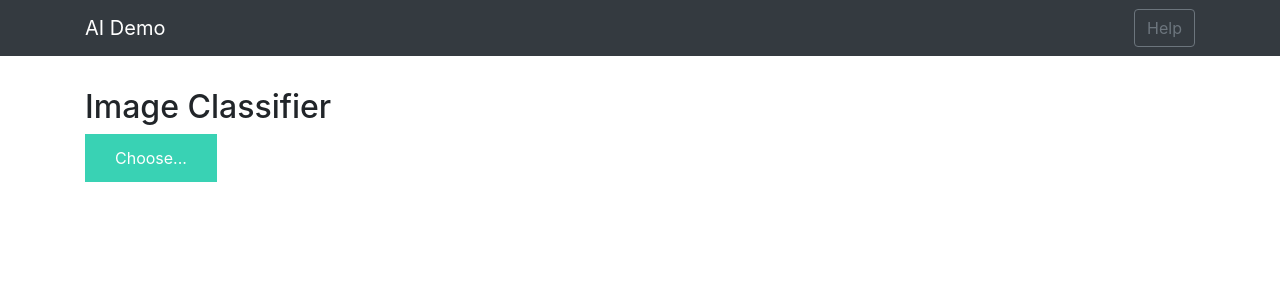
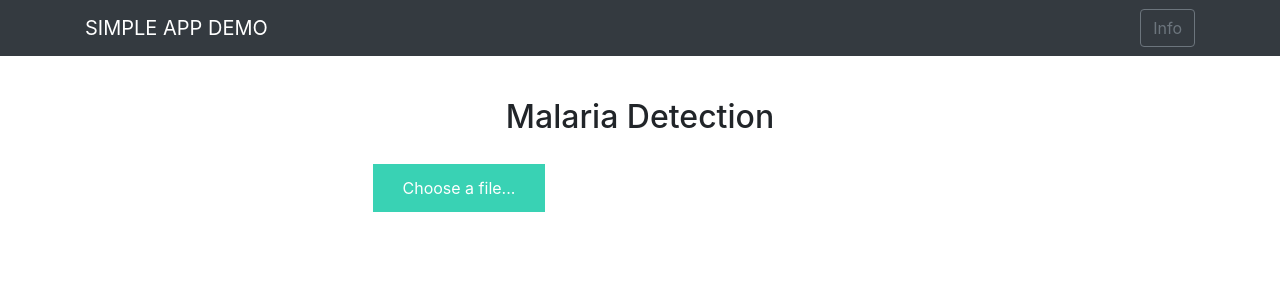
Before and after one commit to Olympiah/Malaria_classification_model, a Flask app: template templates/index.html in a window 1280 px wide. Shown: the top 300 px of the page. Run offline with Flask 2, Linux system fonts and the light colour scheme; the template is opened without the code that fills it: most values are stand-ins (such as "Sample title", 1, 10 or a date in 2020); some libraries are stand-ins or nearby versions.

Commit message:
Minor corrections and additions

```diff
--- a/app.py
+++ b/app.py
@@ -4,32 +4,33 @@ from tensorflow.keras.preprocessing import image
 
 import os
 import numpy as np
-from flask import Flask,render_template,url_for,request
+from flask import Flask,render_template,request
 from werkzeug.utils import secure_filename
+# import PIL
 
 app = Flask(__name__)
 # models/model1.h5
-MODEL_PATH='models/model1.h5'
+MODEL_PATH ='models/model1.h5'
 # loading our saved model
 model = load_model(MODEL_PATH)
 
 # defining function
 def model_predict(img_path,model):
-    img=image.load_img(img_path,target_size=(224,224))
+    img=  image.load_img(img_path,target_size=(224,224))
     # preprocessing image by converting it to an array of pixels
-    x=image.img_to_array(img)
-    # scaling the image
-    # x=x/255
+    x = image.img_to_array(img)
+
     x = np.expand_dims(x,axis=0)
 
-    x=preprocess_input(x)
+    x = preprocess_input(x)
     preds = model.predict(x)
+    # getting the highest probability
     preds = np.argmax(preds,axis=1)
 
     if preds > 0.5:
-        preds = "You are Infected with malaria"
+        preds = "Parasitized"
     else:
-        preds = "You are not infected"
+        preds = "Uninfected"
     return preds
 
 # Main Page
@@ -44,7 +45,7 @@ def upload():
 
         # saving file to./uploads
         basepath = os.path.dirname(__file__)
-        file_path=os.path.join(basepath,'uploads',secure_filename(file.filename))
+        file_path = os.path.join(basepath,'uploads',secure_filename(file.filename))
         file.save(file_path)
 
         result = model_predict(file_path,model)
--- a/static/css/main.css
+++ b/static/css/main.css
@@ -6,6 +6,13 @@
     box-shadow: 0px 2px 4px 0px rgba(0, 0, 0, 0.1);
     margin-top: 1em;
     margin-bottom: 1em;
+}
+
+
+.center {
+  margin: auto;
+  width: 50%;
+  padding: 10px;
 }
 
 .img-preview>div {
--- a/templates/base.html
+++ b/templates/base.html
@@ -4,7 +4,7 @@
     <meta charset="UTF-8">
     <meta name="viewport" content="width=device-width, initial-scale=1.0">
     <meta http-equiv="X-UA-Compatible" content="ie=edge">
-    <title>AI Demo</title>
+    <title>SIMPLE APP DEMO</title>
     <link href="https://cdn.bootcss.com/bootstrap/4.0.0/css/bootstrap.min.css" rel="stylesheet">
     <script src="https://cdn.bootcss.com/popper.js/1.12.9/umd/popper.min.js"></script>
     <script src="https://cdn.bootcss.com/jquery/3.3.1/jquery.min.js"></script>
@@ -15,8 +15,8 @@
 <body>
     <nav class="navbar navbar-dark bg-dark">
         <div class="container">
-            <a class="navbar-brand" href="#">AI Demo</a>
-            <button class="btn btn-outline-secondary my-2 my-sm-0" type="submit">Help</button>
+            <a class="navbar-brand" href="#"> SIMPLE APP DEMO</a>
+            <button class="btn btn-outline-secondary my-2 my-sm-0" type="submit">Info</button>
         </div>
     </nav>
     <div class="container">
--- a/templates/index.html
+++ b/templates/index.html
@@ -1,11 +1,11 @@
 {% extends "base.html" %} {% block content %}
 
-<h2>Image Classifier</h2>
+<div class="center" ><h2 style="text-align: center" > Malaria Detection </h2></div>
 
-<div>
+<div class="center">
     <form id="upload-file" method="post" enctype="multipart/form-data">
         <label for="imageUpload" class="upload-label">
-            Choose...
+            Choose a file...
         </label>
         <input type="file" name="file" id="imageUpload" accept=".png, .jpg, .jpeg">
     </form>
@@ -23,7 +23,7 @@
     <div class="loader" style="display:none;"></div>
 
     <h3 id="result">
-        <span> </span>
+        <span>{{preds}} </span>
     </h3>
 
 </div>
```
Also changed, not shown: static/js/main2.js (deleted, +0 -54 lines), README.md, uploads/parasitized.png (added), 3 other files.
